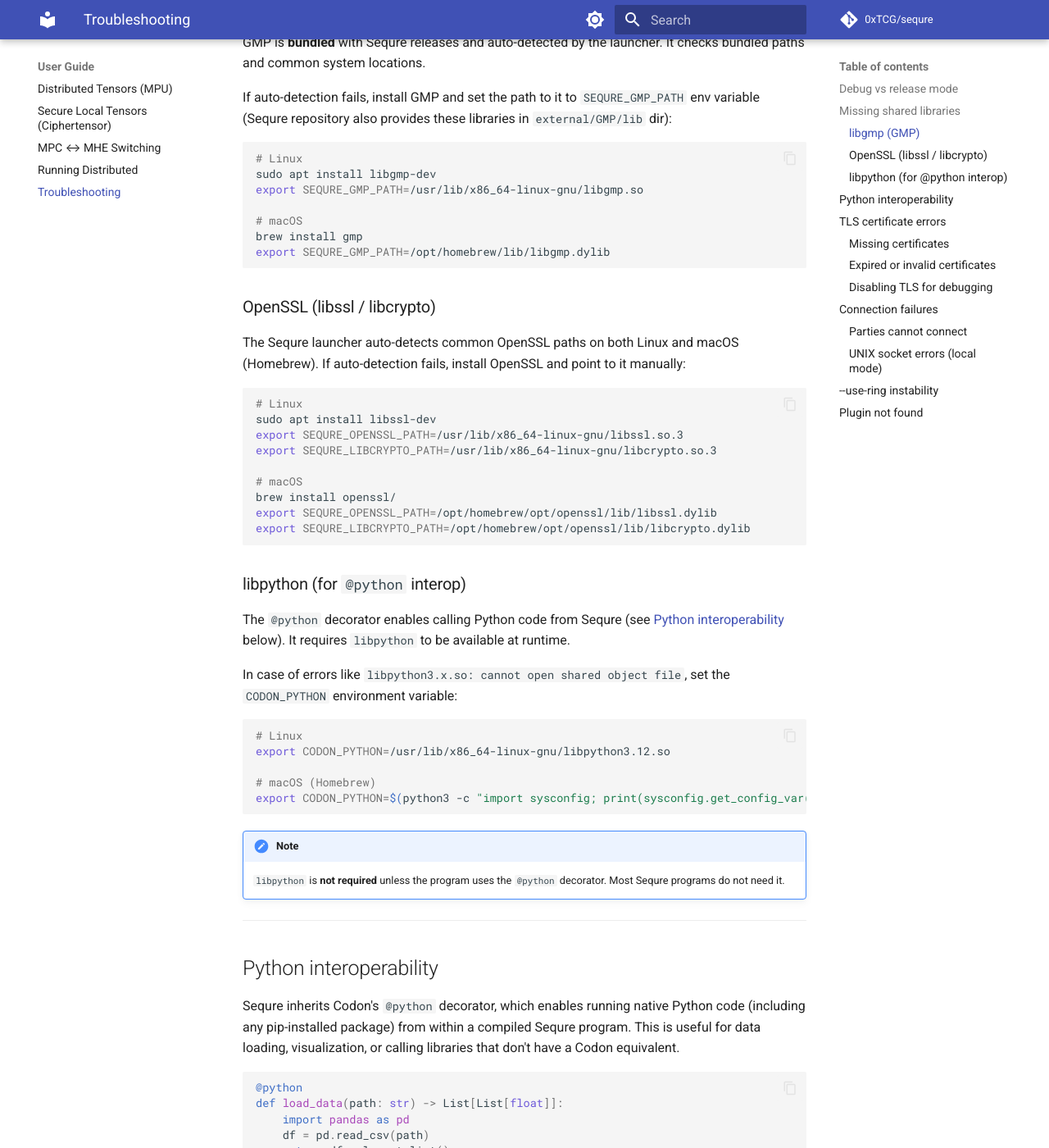
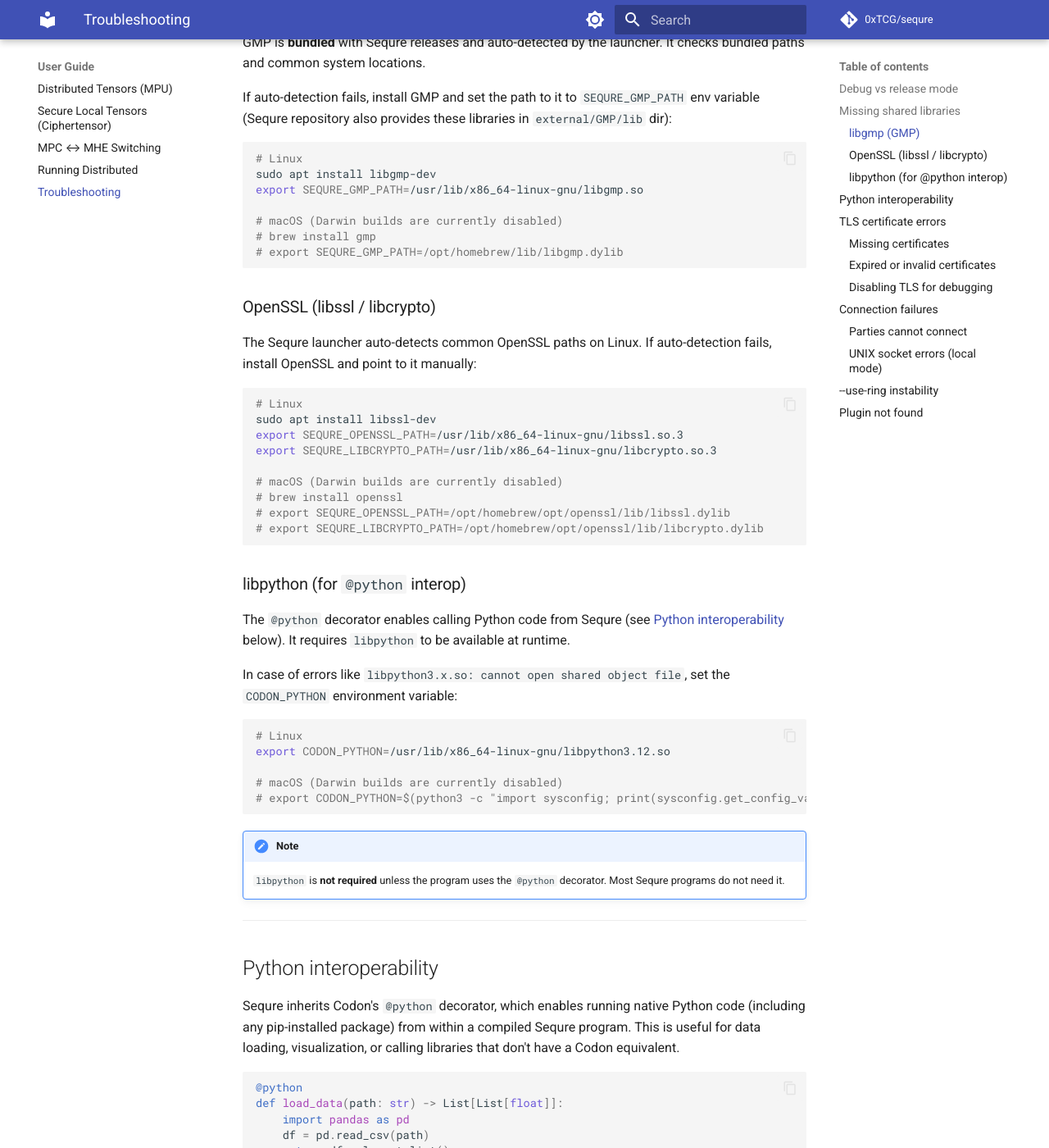
Before and after one commit to 0xTCG/sequre, an MkDocs documentation site: the page built from docs/user-guide/troubleshooting.md, in a window 1280 px wide and 1400 px high, scrolled down 813 px. Shown: the whole window at 82% size. Built offline with MkDocs 1.6.1 and Material for MkDocs 9.7.7, drawn with Linux system fonts in a browser that asks for light colours; comment, search, counter and statistics services are not loaded.

Commit message:
Hotfix: MacOS runtime unstable. OpenMP unstable. Definitely needs upgrade to Codon v19.

````diff
--- a/docs/user-guide/troubleshooting.md
+++ b/docs/user-guide/troubleshooting.md
@@ -35,14 +35,14 @@
 sudo apt install libgmp-dev
 export SEQURE_GMP_PATH=/usr/lib/x86_64-linux-gnu/libgmp.so
 
-# macOS
-brew install gmp
-export SEQURE_GMP_PATH=/opt/homebrew/lib/libgmp.dylib
+# macOS (Darwin builds are currently disabled)
+# brew install gmp
+# export SEQURE_GMP_PATH=/opt/homebrew/lib/libgmp.dylib
 ```
 
 ### OpenSSL (libssl / libcrypto)
 
-The Sequre launcher auto-detects common OpenSSL paths on both Linux and macOS (Homebrew). If auto-detection fails, install OpenSSL and point to it manually:
+The Sequre launcher auto-detects common OpenSSL paths on Linux. If auto-detection fails, install OpenSSL and point to it manually:
 
 ```bash
 # Linux
@@ -50,10 +50,10 @@
 export SEQURE_OPENSSL_PATH=/usr/lib/x86_64-linux-gnu/libssl.so.3
 export SEQURE_LIBCRYPTO_PATH=/usr/lib/x86_64-linux-gnu/libcrypto.so.3
 
-# macOS
-brew install openssl/
-export SEQURE_OPENSSL_PATH=/opt/homebrew/opt/openssl/lib/libssl.dylib
-export SEQURE_LIBCRYPTO_PATH=/opt/homebrew/opt/openssl/lib/libcrypto.dylib
+# macOS (Darwin builds are currently disabled)
+# brew install openssl
+# export SEQURE_OPENSSL_PATH=/opt/homebrew/opt/openssl/lib/libssl.dylib
+# export SEQURE_LIBCRYPTO_PATH=/opt/homebrew/opt/openssl/lib/libcrypto.dylib
 ```
 
 ### libpython (for `@python` interop)
@@ -66,8 +66,8 @@
 # Linux
 export CODON_PYTHON=/usr/lib/x86_64-linux-gnu/libpython3.12.so
 
-# macOS (Homebrew)
-export CODON_PYTHON=$(python3 -c "import sysconfig; print(sysconfig.get_config_var('LIBDIR'))")/libpython3.12.dylib
+# macOS (Darwin builds are currently disabled)
+# export CODON_PYTHON=$(python3 -c "import sysconfig; print(sysconfig.get_config_var('LIBDIR'))")/libpython3.12.dylib
 ```
 
 !!! note
````
Also changed, not shown: README.md (+1 -1 lines), docs/getting-started/quickstart.md (+1 -1 lines), 1 other file.
